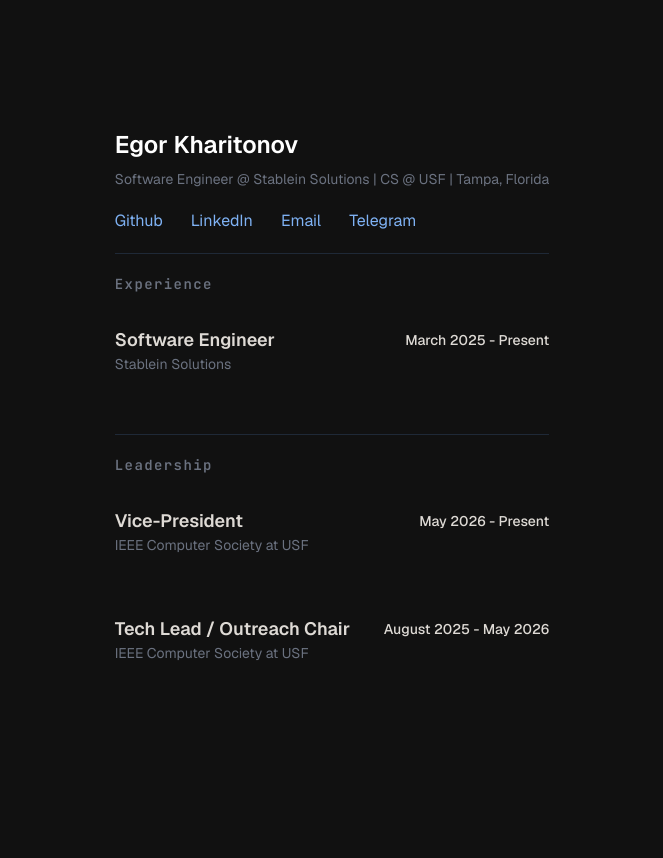
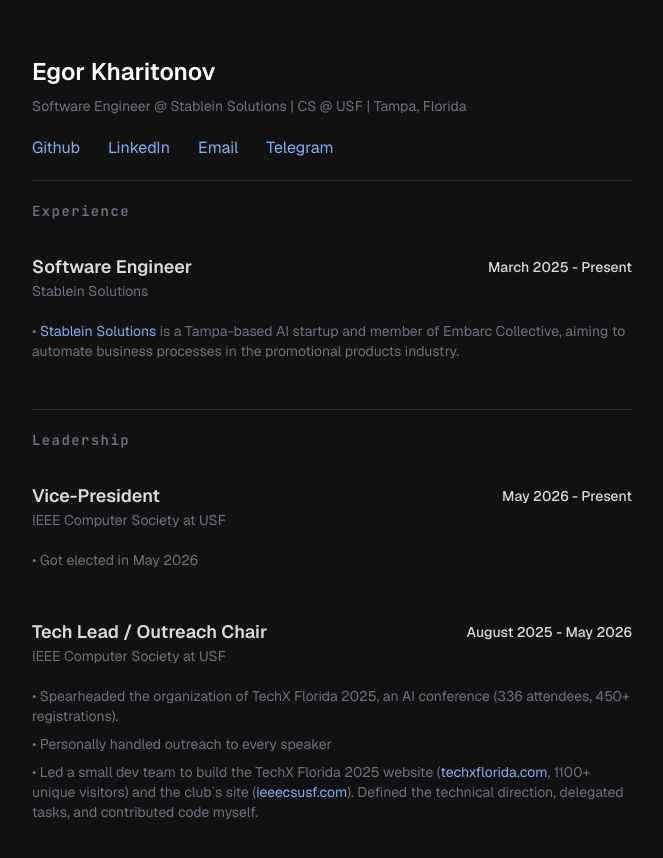
Before and after one commit to kharitonov-egor/kharitonovegor, a React (Vite) app: page / in a window 1280 px wide. Shown: the top 858 px of the page, without its empty margins (303-966 px from the left). Before the commit the page ends 800 px from the top, so only its background shows below. Built offline with nearby package versions, Linux system fonts and the light colour scheme; no server answers.

Commit message:
feat: added info to leadership/experience

```diff
--- a/src/App.css
+++ b/src/App.css
@@ -5,7 +5,9 @@
 
 
 }
-
+a:hover {
+  text-decoration: underline;
+}
 ul > li {
   margin-bottom: 1em;
   list-style-position:inside;
--- a/src/Home.tsx
+++ b/src/Home.tsx
@@ -3,7 +3,7 @@
 
 export default function Home() {
   return (
-    <div className="flex min-h-full max-w-[750px] flex-col justify-center mt-8">
+    <div className="flex min-h-full max-w-[800px] flex-col justify-center mt-8">
       <div className="grid gap-3">
 
         <div className="grid">
@@ -54,7 +54,7 @@
             <h2 className='text-sm text-gray-500 mb-5'>{item.organization}</h2>
 
             {item.descriptions.map((description) => (
-              <p className='text-sm text-gray-500'>{description}</p>
+              <p className='text-sm text-gray-500 mb-2' dangerouslySetInnerHTML={{ __html: description }} />
             ))}
           </div>
         ))}
@@ -80,7 +80,7 @@
             <h2 className="text-sm text-gray-500 mb-5">{item.organization}</h2>
 
             {item.descriptions.map((description) => (
-              <p className="text-sm text-gray-500">{description}</p>
+              <p className="text-sm text-gray-500 mb-2" dangerouslySetInnerHTML={{ __html: description }} />
             ))}
           </div>
         ))}
--- a/src/data/Experience.ts
+++ b/src/data/Experience.ts
@@ -11,7 +11,8 @@
     date: 'March 2025 - Present',
     organization: 'Stablein Solutions',
     descriptions: [
-      '',
+      '• <a href="https://stableinsolutions.com" target="_blank" rel="noopener noreferrer">Stablein Solutions</a> is a Tampa-based AI startup and member of Embarc Collective, aiming to automate business processes in the promotional products industry.',
+
     ],
   },
 ]
--- a/src/data/Leadership.ts
+++ b/src/data/Leadership.ts
@@ -10,12 +10,16 @@
     title: 'Vice-President',
     date: 'May 2026 - Present',
     organization: 'IEEE Computer Society at USF',
-    descriptions: [''],
+    descriptions: ['• Got elected in May 2026'],
   },
   {
     title: 'Tech Lead / Outreach Chair',
     date: 'August 2025 - May 2026',
     organization: 'IEEE Computer Society at USF',
-    descriptions: [''],
+    descriptions: ['• Spearheaded the organization of TechX Florida 2025, an AI conference (336 attendees, 450+ registrations).',
+      '• Personally handled outreach to every speaker',
+      '• Led a small dev team to build the TechX Florida 2025 website (<a href="https://techxflorida.com/2025" rel="noopener noreferrer" target="_blank">techxflorida.com</a>, 1100+ unique visitors) and the club`s site (<a href="https://ieeecsusf.com" rel="noopener noreferrer" target="_blank">ieeecsusf.com</a>). Defined the technical direction, delegated tasks, and contributed code myself.'
+
+    ],
   },
 ]
```
